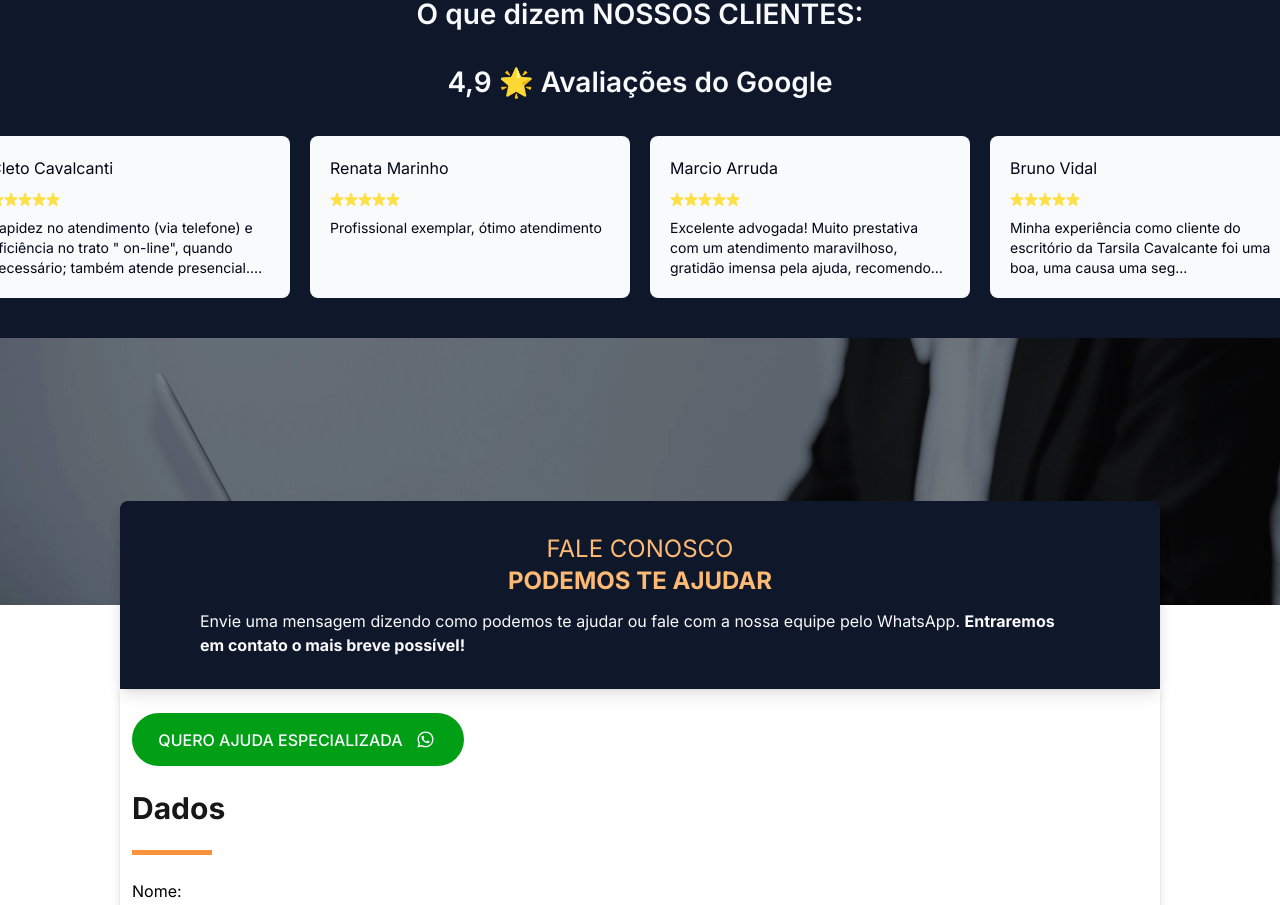
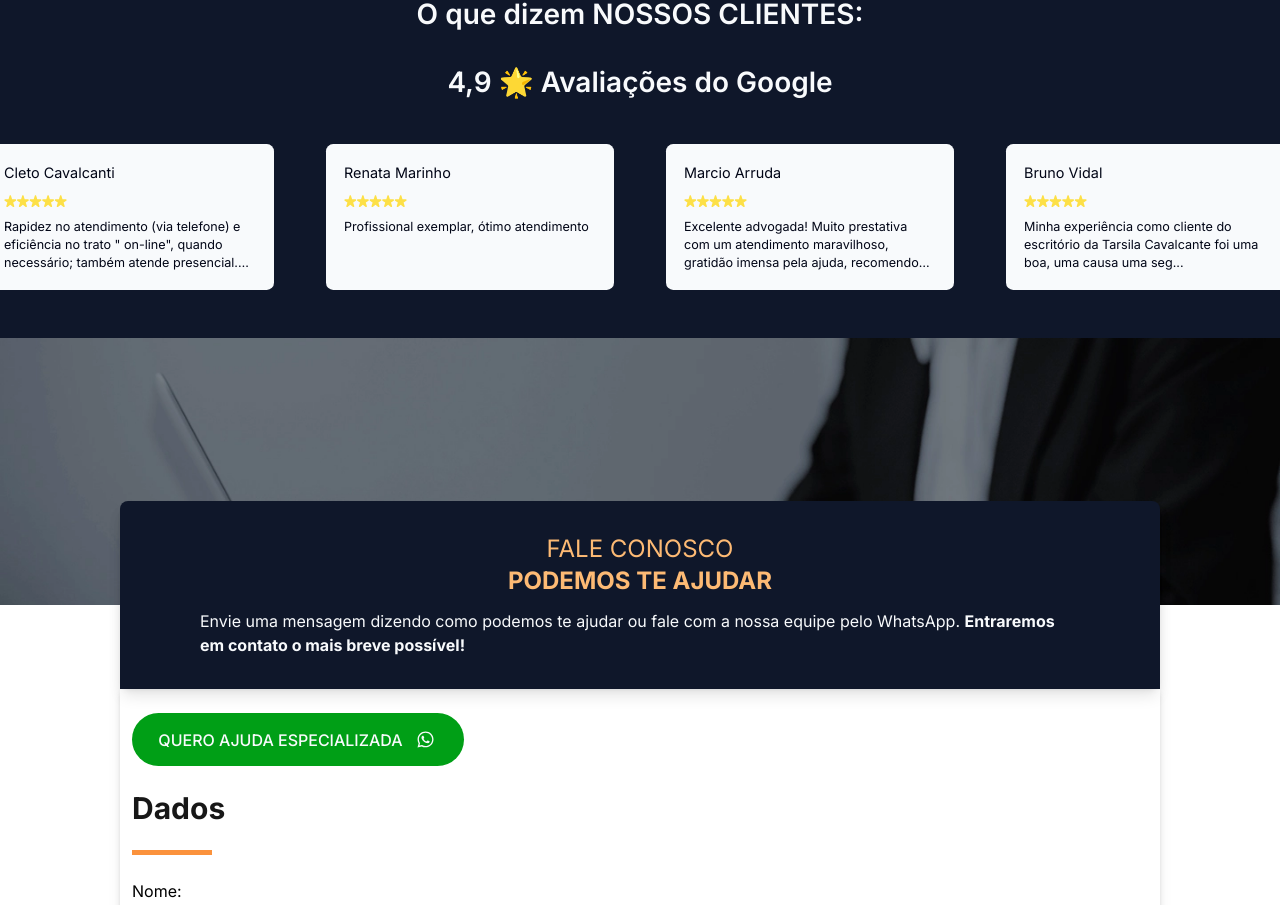
Before and after one commit to matheusmfl/tarsila-cavalcante-advogada, a Next.js app: page /divorcio in a window 1280 px wide. Shown: the part 2106-3011 px from the top of the page. Built offline with nearby package versions, Linux system fonts and the light colour scheme.

Commit message:
Update icons groop

```diff
--- a/src/app/components/divorcio/microComponents/CardsGoogleDivorcio.tsx
+++ b/src/app/components/divorcio/microComponents/CardsGoogleDivorcio.tsx
@@ -14,7 +14,7 @@ export function CardsGoogleDivorcio({ author, stars, content }: props) {
   const emptyStars = maxStars - rating
 
   return (
-    <div className="p-5 flex flex-col gap-3 items-left bg-slate-50 rounded-lg w-[320px]">
+    <div className="p-5 flex flex-col gap-3 items-left bg-slate-50 rounded-lg w-[320px] xl:scale-90">
       <h4 className="text-slate-950">{author}</h4>
       <div className="flex">
         {[...Array(rating)].map((_, i) => (
```
